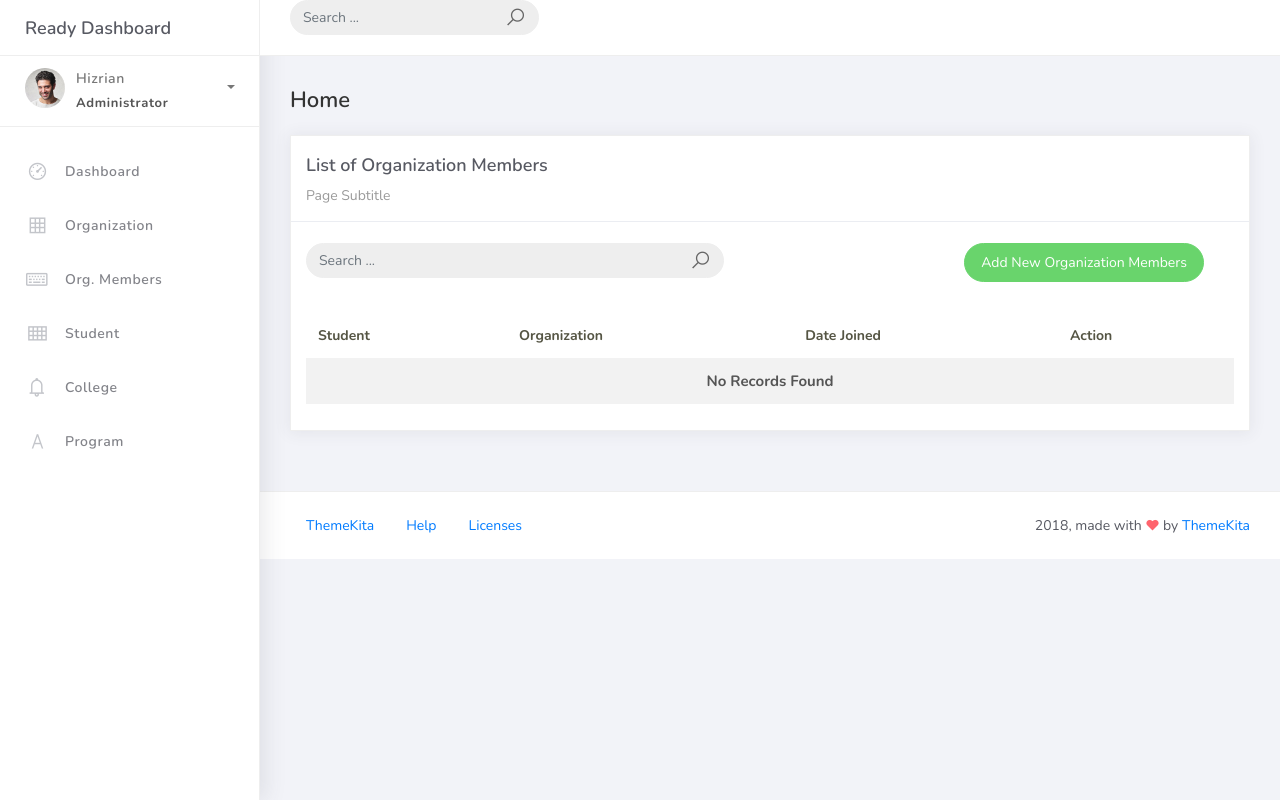
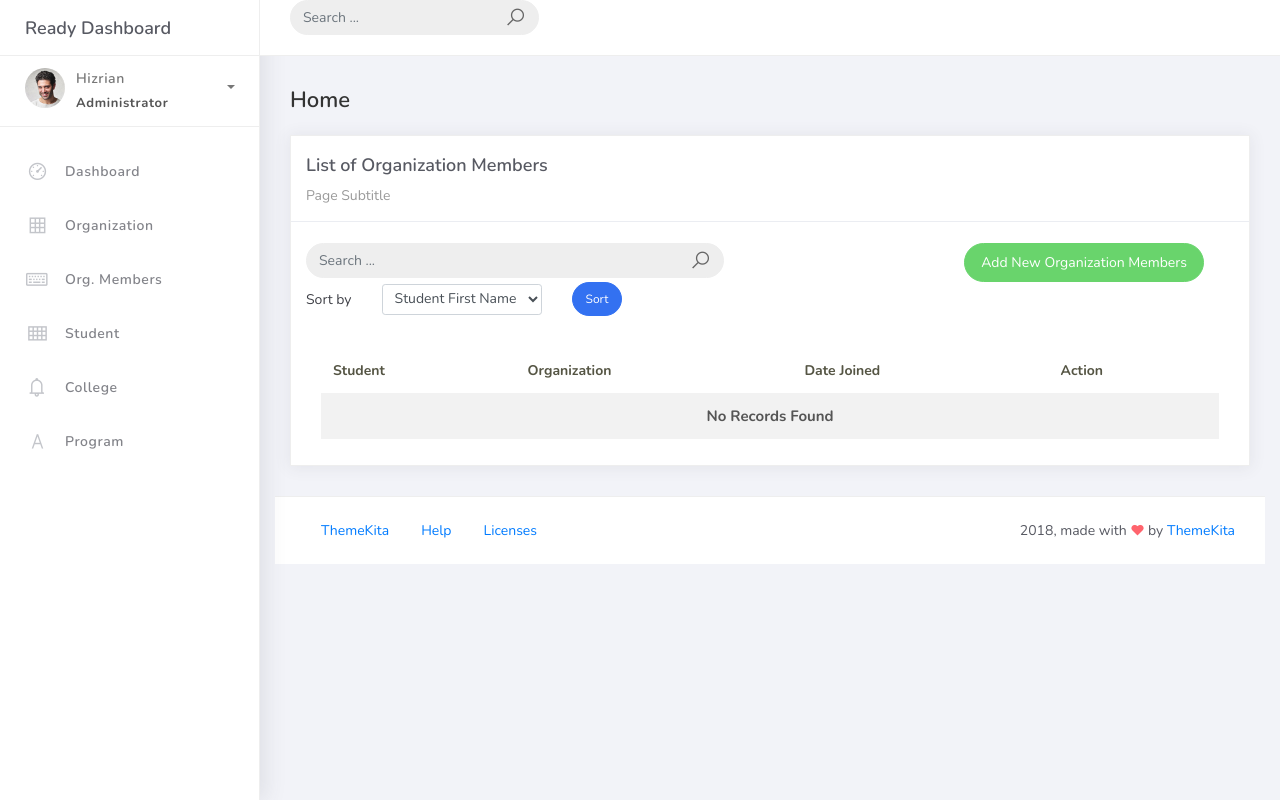
Before and after one commit to Lawrens16/PSUSPhere, a Django app: page /organizationMember_list in a window 1280 px wide. Run offline with Django 5.2, Linux system fonts and the light colour scheme; some libraries are stand-ins or nearby versions.

Commit message:
updated dashboard and added sort for orgmember, part 5 complete

```diff
--- a/projectsite/studentorg/views.py
+++ b/projectsite/studentorg/views.py
@@ -28,6 +28,8 @@ class HomePageView( ListView):
             .count()
         )
 
+        context["number_of_organizations"] = Organization.objects.count()
+        context["number_of_programs"] = Program.objects.count()
         context["students_joined_this_year"] = count
         return context
 
@@ -75,6 +77,13 @@ class OrganizationMemberList(ListView):
     context_object_name = 'organizationmember'
     template_name = 'orgmem_list.html'
     paginate_by = 5
+
+    def get_ordering(self):
+        allowed = ["student__firstname", "date_joined", "student__lastname"]
+        sort_by = self.request.GET.get("sort_by")
+        if sort_by in allowed:
+            return sort_by
+        return "student__firstname"
 
     def get_queryset(self):
         qs = super().get_queryset()
--- a/projectsite/templates/orgmem_list.html
+++ b/projectsite/templates/orgmem_list.html
@@ -31,6 +31,24 @@
                             </div>
                         </div>
                     </div>
+                    <div class="col-md-12">
+                        <form method="get" class="row g-2 align-items-center">
+                            <div class="col-auto">
+                                <label for="smallSelect" class="col-form-label">Sort by</label>
+                            </div>
+                            <div class="col-auto">
+                                <select class="form-control form-control-sm" id="smallSelect" name="sort_by">
+                                <option value="student__firstname" {% if request.GET.sort_by == "student__firstname" %}selected{% endif %}>Student First Name</option>
+                                <option value="student__lastname" {% if request.GET.sort_by == "student__lastname" %}selected{% endif %}>Student Last Name</option>
+                                <option value="date_joined" {% if request.GET.sort_by == "date_joined" %}selected{% endif %}>Date Joined</option>
+                                </select>
+                            </div>
+                            <div class="col-auto">
+                                <button type="submit" class="btn btn-primary btn-sm btn-rounded">Sort</button>
+                            </div>
+                        </form>
+                    </div>
+                    <div class="col-auto">
                     <div class="card-body">
                         <table class="table table-striped mt-3">
                             <thead>
```
Also changed, not shown: projectsite/templates/home.html (+4 -4 lines).
